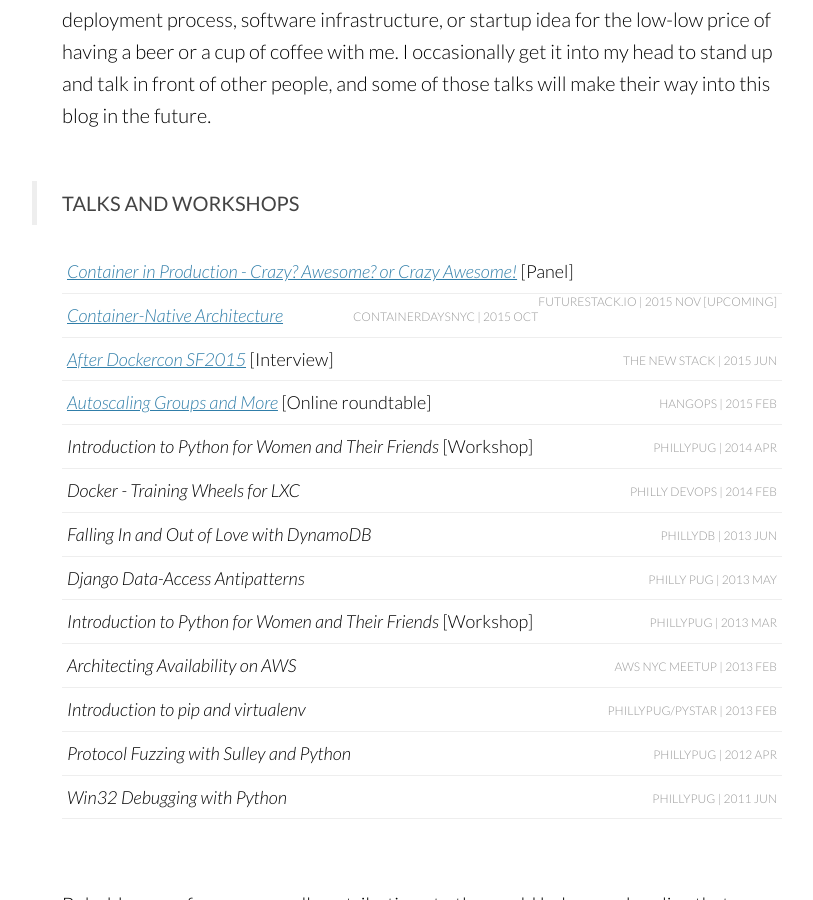
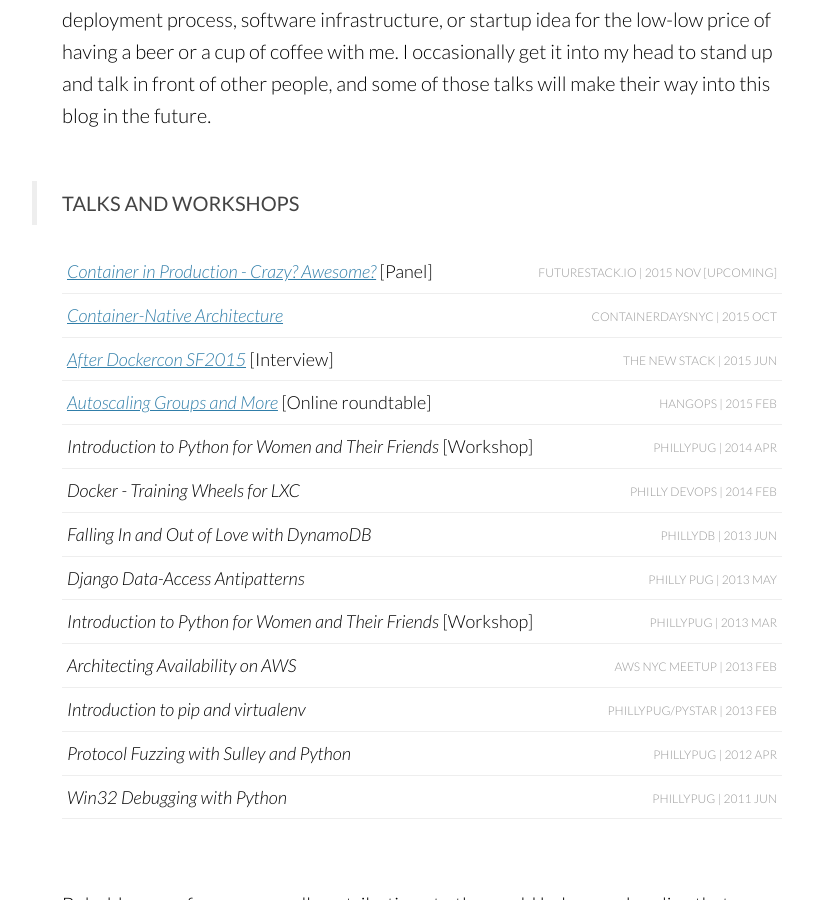
Before and after one commit to tgross/blog.0x74696d.com, a Jekyll site: the page built from community.html, in a window 1280 px wide and 900 px high, scrolled down 521 px. Shown: the whole window, without its empty margins (218-1031 px from the left). Built offline with Jekyll 4.4.1, drawn with Linux system fonts in a browser that asks for light colours; Markdown is read by kramdown in place of the engine named in the settings.

Commit message:
Fix line break on community page

```diff
--- a/community.html
+++ b/community.html
@@ -10,7 +10,7 @@
 
 <a name="talks"><h2>Talks and workshops</h2></a>
 <ul class="listing">
-  <li><i><a href="https://blog.newrelic.com/2015/10/26/futurestack-fs15-speakers-latest/">Container in Production - Crazy? Awesome? or Crazy Awesome!</a></i> [Panel] <span>FutureStack.io | 2015 Nov [upcoming]</li>
+  <li><i><a href="https://blog.newrelic.com/2015/10/26/futurestack-fs15-speakers-latest/">Container in Production - Crazy? Awesome?</a></i> [Panel] <span>FutureStack.io | 2015 Nov [upcoming]</li>
   <li><i><a href="http://0x74696d.com/posts/container-native-architecture-talk/">Container-Native Architecture</a></i> <span>ContainerDaysNYC | 2015 Oct</li>
   <li><i><a href="http://thenewstack.io/tns-analysts-show-50-docker-for-today-and-tomorrow-from-dockercon/
 ">After Dockercon SF2015</a></i> [Interview] <span>The New Stack | 2015 Jun</li>
```
